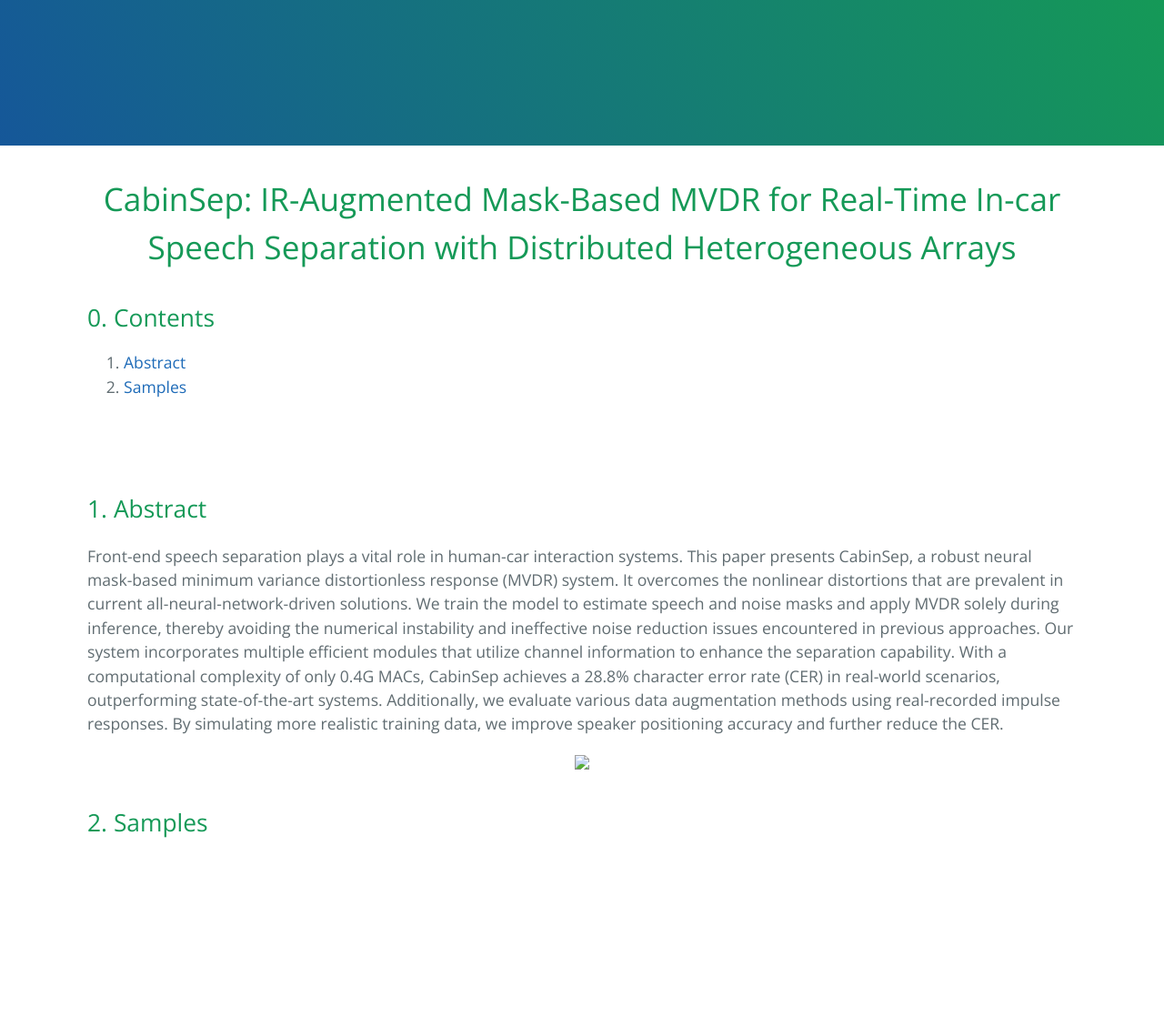
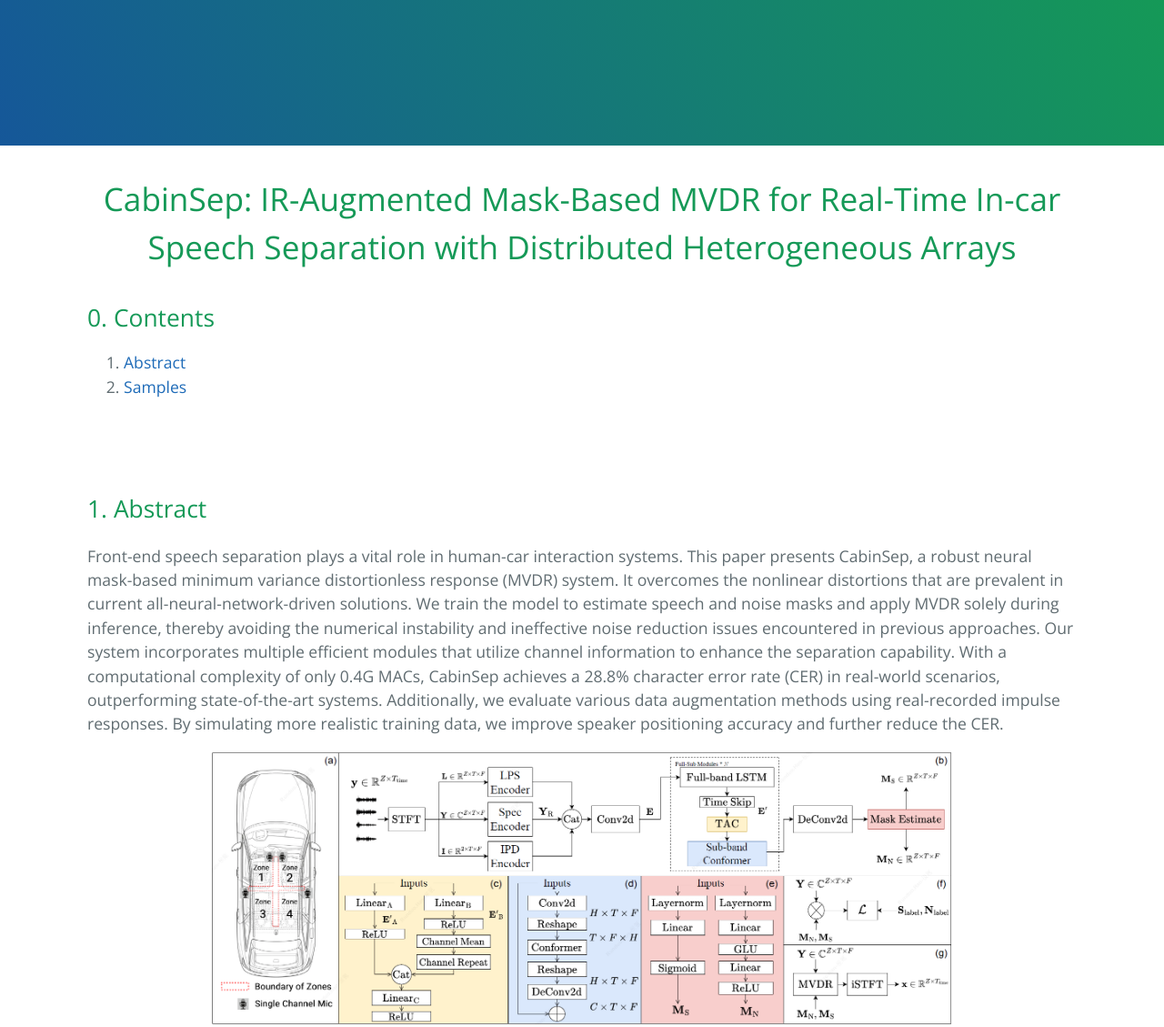
Before and after one commit to cabinsep/cabinsep, a plain HTML site: page index.html in a window 1280 px wide. Shown: the top 1129 px of the page at 91% size. Before the commit the page ends 972 px from the top, so only its background shows below. Drawn offline with nearby package versions, Linux system fonts and the light colour scheme.

Commit message:
Update index.html

```diff
--- a/index.html
+++ b/index.html
@@ -45,7 +45,7 @@
     <p>
       Front-end speech separation plays a vital role in human-car interaction systems. This paper presents CabinSep, a robust neural mask-based minimum variance distortionless response (MVDR) system. It overcomes the nonlinear distortions that are prevalent in current all-neural-network-driven solutions. We train the model to estimate speech and noise masks and apply MVDR solely during inference, thereby avoiding the numerical instability and ineffective noise reduction issues encountered in previous approaches. Our system incorporates multiple efficient modules that utilize channel information to enhance the separation capability. With a computational complexity of only 0.4G MACs, CabinSep achieves a 28.8% character error rate (CER) in real-world scenarios, outperforming state-of-the-art systems. Additionally, we evaluate various data augmentation methods using real-recorded impulse responses. By simulating more realistic training data, we improve speaker positioning accuracy and further reduce the CER.
     </p>
-    <center><img src="./exp/fig/overall_structure.png" style="height:300px"/></center>
+    <center><img src="cabinsep_framework.png" style="height:300px"/></center>
     <!-- 音频示例标题，添加锚点方便链接跳转 -->
     <h2 id="samples">2. Samples</h2>
     <!-- 此处可添加展示音频的代码，例如使用HTML5的audio标签 -->
```
